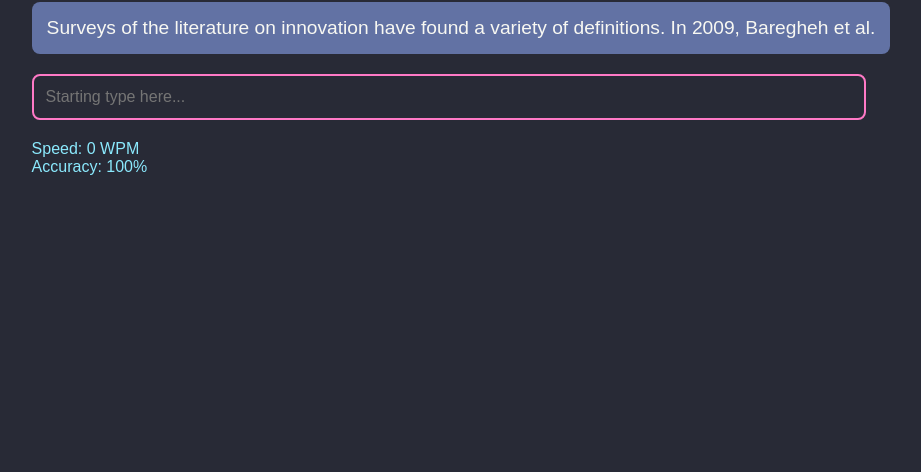
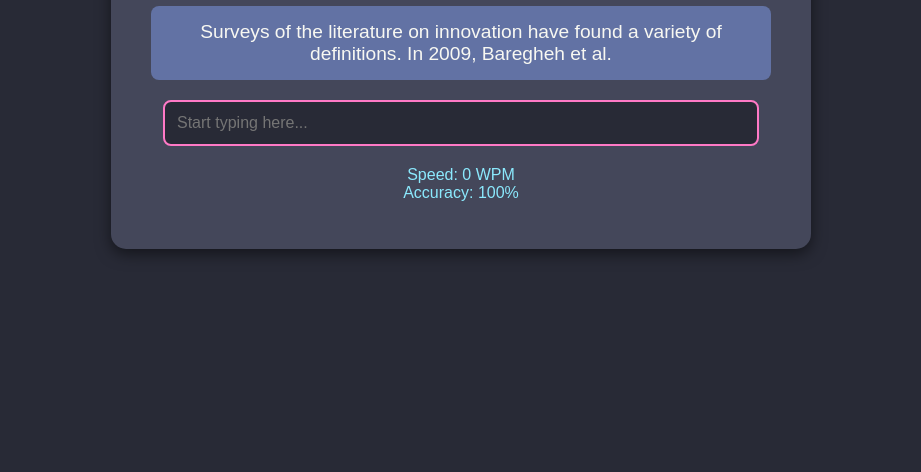
Before and after one commit to 2017kartik/Typing-Game, a plain HTML site: page index.html in a window 1280 px wide. Shown: the part 328-800 px from the top of the page, without its empty margins (179-1100 px from the left). Drawn offline with Linux system fonts and the light colour scheme.

Commit message:
Update index.html

```diff
--- a/index.html
+++ b/index.html
@@ -4,20 +4,13 @@
     <meta charset="UTF-8" />
     <meta name="viewport" content="width=device-width, initial-scale=1.0" />
     <title>Typing Game</title>
-    <style>
-      @import url("https://fonts.googleapis.com/css2?family=Roboto&display=swap");
-    </style>
     <link rel="stylesheet" href="style.css" />
   </head>
   <body>
-    <div class="container">
+    <div id="game-container">
       <h1>Typing Game</h1>
       <p id="text-to-type">Here will be the text the user needs to type...</p>
-      <input
-        type="text"
-        id="typing-input"
-        placeholder="Starting type here..."
-      />
+      <input type="text" id="typing-input" placeholder="Start typing here..." />
       <div id="feedback">
         <p>Speed: <span id="speed">0</span> WPM</p>
         <p>Accuracy: <span id="accuracy">100</span>%</p>
```
